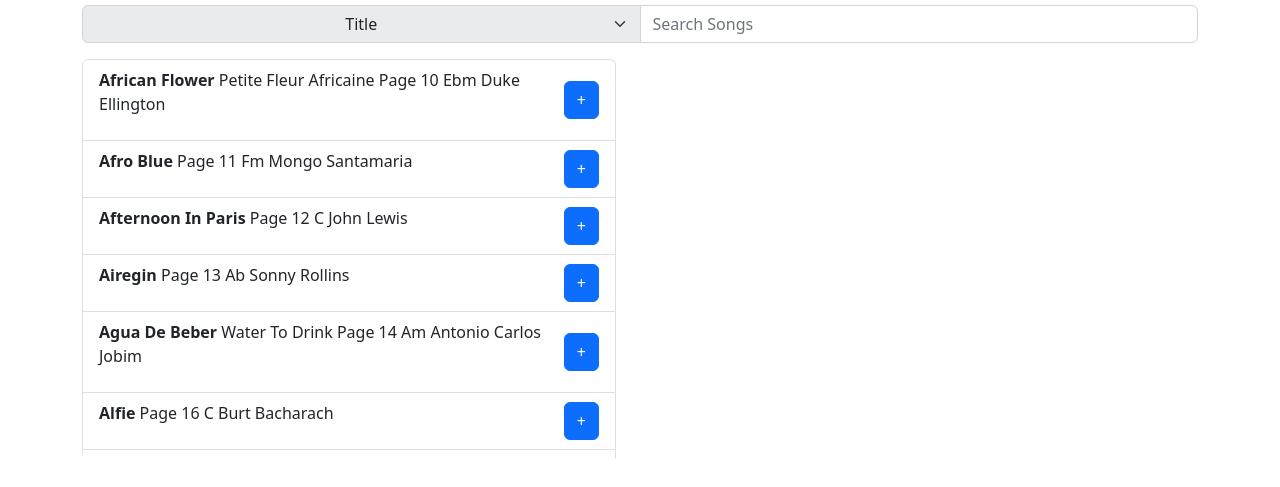
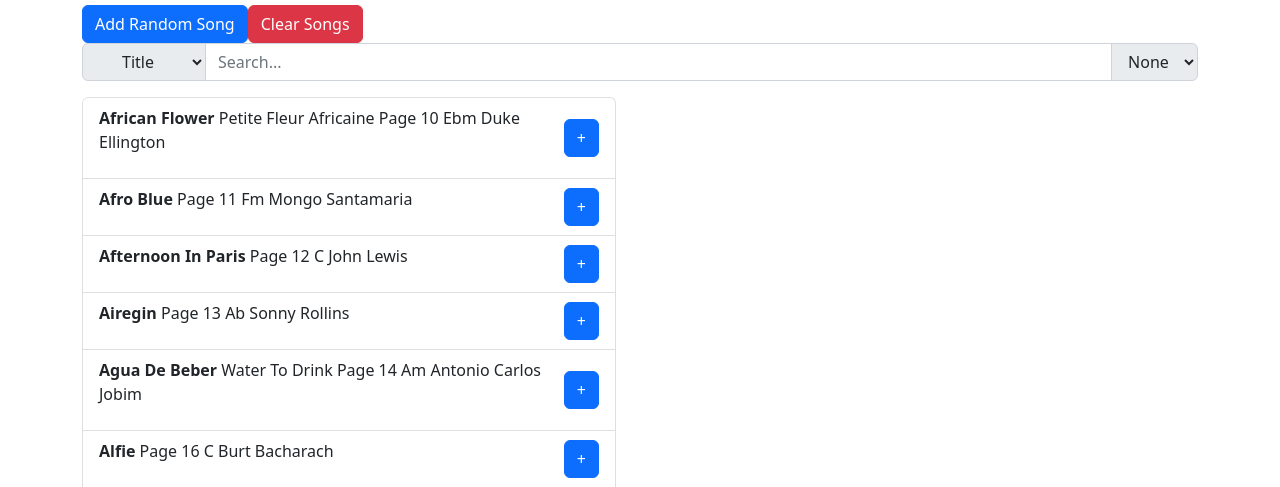
Before and after one commit to Ross0375/RealPractice, a plain HTML site: page index.html in a window 1280 px wide. Shown: the part 99-586 px from the top of the page. Drawn offline with nearby package versions, Linux system fonts and the light colour scheme.

Commit message:
Almost done

```diff
--- a/app.js
+++ b/app.js
@@ -1,3 +1,5 @@
+
+
 const app = Vue.createApp({
     data: function () {
         return {
@@ -5,15 +7,65 @@
             input: "",
             selectedSongs: [],
             searchType: ["Title", "Composer"],
-            selection: "Title"
+            selection: "Title",
+            keys: [],
+            keyFilter: "None",
+            dailySong: {
+                date: "",
+                todaysSong: ""
+            }
         }
+    },
+    created: function() {
+        const songs = localStorage.getItem('songs')
+        if (songs) {
+            this.songs = JSON.parse(songs)
+        }
+        const selectedSongs = localStorage.getItem('selectedSongs')
+        if (selectedSongs) {
+            this.selectedSongs = JSON.parse(selectedSongs)
+        }
+        const dailySong = localStorage.getItem('dailySong')
+        if (dailySong) {
+            this.dailySong = JSON.parse(dailySong)
+        }
+
+
+        let unique = []
+            this.songs.forEach(song => {
+                if (!unique.includes(song.Key)){
+                    unique.push(song.Key)
+                }
+            }
+            )
+            return this.keys = unique
     },
     computed: {
         filteredSongs: function() {
-            return this.songs.filter(song =>
-              song.Title.toLowerCase().includes(this.input.toLowerCase())
-            );
-        }
+            if(this.keyFilter != "None"){
+                if (this.selection === "Title"){
+                    return this.songs.filter(song =>
+                        song.Title.toLowerCase().includes(this.input.toLowerCase()) && song.Key === this.keyFilter
+                      );
+                }
+                if (this.selection === "Composer"){
+                    return this.songs.filter(song =>
+                        song.Composer.toLowerCase().includes(this.input.toLowerCase()) && song.Key === this.keyFilter
+                    );
+                }
+            }
+            if (this.selection === "Title"){
+                return this.songs.filter(song =>
+                    song.Title.toLowerCase().includes(this.input.toLowerCase())
+                  );
+            }
+            if (this.selection === "Composer"){
+                return this.songs.filter(song =>
+                    song.Composer.toLowerCase().includes(this.input.toLowerCase())
+                );
+            }
+
+        },
     },
     methods: {
         addSong(selectedPage, index) {
@@ -27,7 +79,46 @@
             const selectedSong = this.songs.find(song => song.PageNumber === selectedPage)
             selectedSong.Selected = false
             this.selectedSongs.splice(index, 1)
+        },
+        addRandom() {
+            const selectedSong = this.songs[Math.floor(Math.random()* this.songs.length)]
+            if (selectedSong.Selected == false){
+                selectedSong.Selected = true
+                this.selectedSongs.push(selectedSong)
+            } else {
+                this.addRandom()
+            }
+        },
+        clearSongs() {
+            console.log(this.selectedSongs.length)
+            for (let i = 0; i < this.selectedSongs.length; i++){
+                console.log('sasd')
+                const selectedSong = this.songs.find(song => song.PageNumber === this.selectedSongs[i].PageNumber)
+                selectedSong.Selected = false
+            }
 
+            this.selectedSongs.splice(0, this.selectedSongs.length)
+
+        }
+    },
+    watch: {
+        songs: {
+            deep: true,
+            handler: function (songs) {
+                localStorage.setItem('songs', JSON.stringify(songs))
+            }
+        },
+        selectedSongs: {
+            deep: true,
+            handler: function (selectedSongs) {
+                localStorage.setItem('selectedSongs', JSON.stringify(selectedSongs))
+            }
+        },
+        dailySong: {
+            deep: true,
+            handler: function (dailySong) {
+                localStorage.setItem('dailySong', JSON.stringify(dailySong))
+            }
         }
     }
 })
--- a/index.html
+++ b/index.html
@@ -12,11 +12,17 @@
 <body>
   <main id="app" class="container">
     <h1 class="pb-5">Real Practice</h1>
+    <button class="btn btn-primary" @click="addRandom">Add Random Song</button>
+    <button class="btn btn-danger" @click="clearSongs">Clear Songs</button>
     <div class="input-group mb-3">
-      <select class="input-group-text form-select" v-model="selection">
+      <select class="input-group-text" v-model="selection">
         <option v-for="searchProp in searchType">{{ searchProp }}</option>
       </select>
-      <input type="text" class="form-control" v-model="input" placeholder="Search Songs" />
+      <input type="text" class="form-control" v-model="input" placeholder="Search..." />
+      <select class="input-group-text" v-model="keyFilter">
+        <option value="None">None</option>
+        <option v-for="key in keys">{{ key }}</option>
+      </select>
     </div>
     <div class="row container-fluid">
       <ul class="list-group col-sm-12 col-md-6 listHeight overflow-auto container-fluid" >
--- a/realBook.js
+++ b/realBook.js
@@ -488,7 +488,7 @@
        Title: "Central Park West",
        AlternateTitle: "",
        PageNumber: 69,
-       Key: "H",
+       Key: "n.a.",
        Composer: "John Coltrane"
     ,
        Selected: false
```
